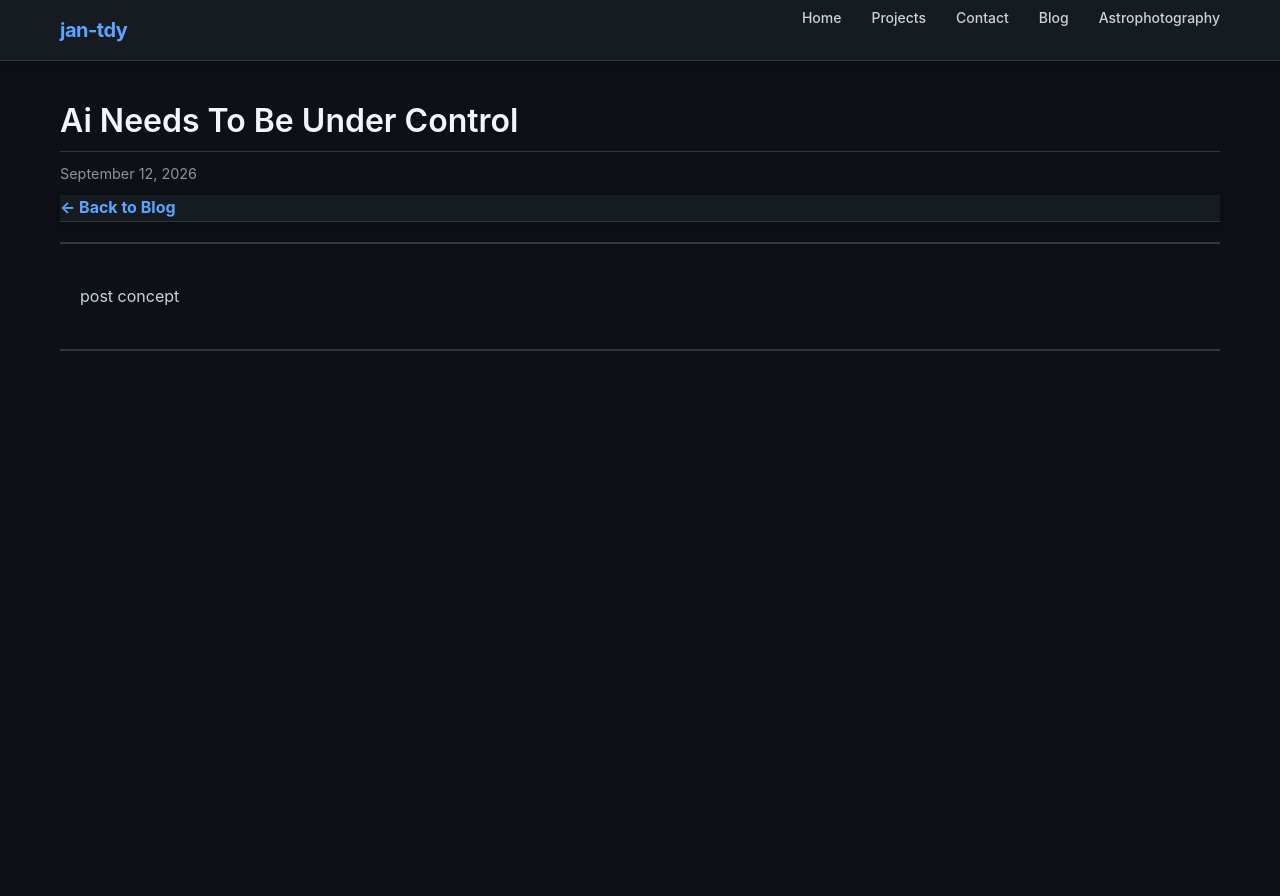
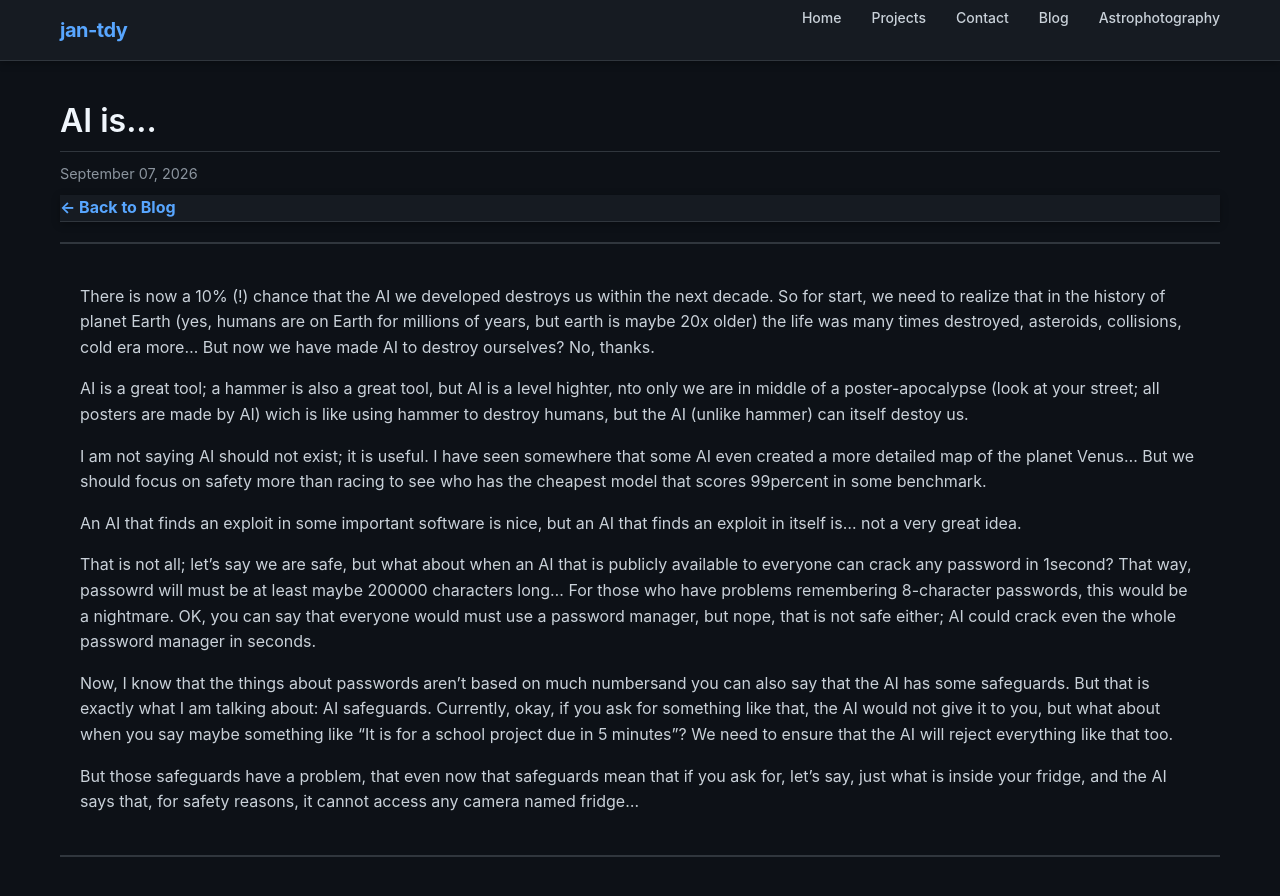
Before and after one commit to jan-tdy/jan-tdy, a Jekyll site: the page built from docs/_posts/2026-09-12-ai-needs-to-be-under-control.md, in a window 1280 px wide and 927 px high. Shown: the top 896 px of the window. Built offline with Jekyll 4.4.1, drawn with Linux system fonts in a browser that asks for light colours; our own code applies the rules of GitHub Pages for plain Markdown files; comment, search, counter and statistics services are not loaded.

Commit message:
Revise AI safety post with updated layout and content
Updated the post layout and title, and added content discussing AI safety concerns and potential risks.

```diff
--- a/docs/_posts/2026-09-12-ai-needs-to-be-under-control.md
+++ b/docs/_posts/2026-09-12-ai-needs-to-be-under-control.md
@@ -1 +1,26 @@
-post concept
+---
+layout: post
+title: "AI is..."
+date: 2026-09-07
+state: DRAFT
+---
+
+There is now a 10% (!) chance that the AI we developed destroys us within the next decade.
+So for start, we need to realize that in the history of planet Earth (yes, humans are on Earth for millions of years, but earth is maybe 20x older) the life was many times destroyed, asteroids, collisions, cold era more... But now we have made AI to destroy ourselves? No, thanks.
+
+AI is a great tool; a hammer is also a great tool, but AI is a level highter, nto only we are in middle of a poster-apocalypse (look at your street; all posters are made by AI) wich is like using hammer to destroy humans, but the AI (unlike hammer) can itself destoy us.
+
+I am not saying AI should not exist; it is useful. I have seen somewhere that some AI even created a more detailed map of the planet Venus...
+But we should focus on safety more than racing to see who has the cheapest model that scores 99percent in some benchmark.
+
+An AI that finds an exploit in some important software is nice, but an AI that finds an exploit in itself is... not a very great idea.
+
+That is not all; let's say we are safe, but what about when an AI that is publicly available to everyone can crack any password in 1second?
+That way, passowrd will must be at least maybe 200000 characters long...
+For those who have problems remembering 8-character passwords, this would be a nightmare.
+OK, you can say that everyone would must use a password manager, but nope, that is not safe either; AI could crack even the whole password manager in seconds.
+
+Now, I know that the things about passwords aren't based on much numbersand you can also say that the AI has some safeguards.
+But that is exactly what I am talking about: AI safeguards. Currently, okay, if you ask for something like that, the AI would not give it to you, but what about when you say maybe something like "It is for a school project due in 5 minutes"? We need to ensure that the AI will reject everything like that too.
+
+But those safeguards have a problem, that even now that safeguards mean that if you ask for, let's say, just what is inside your fridge, and the AI says that, for safety reasons, it cannot access any camera named fridge...
```
